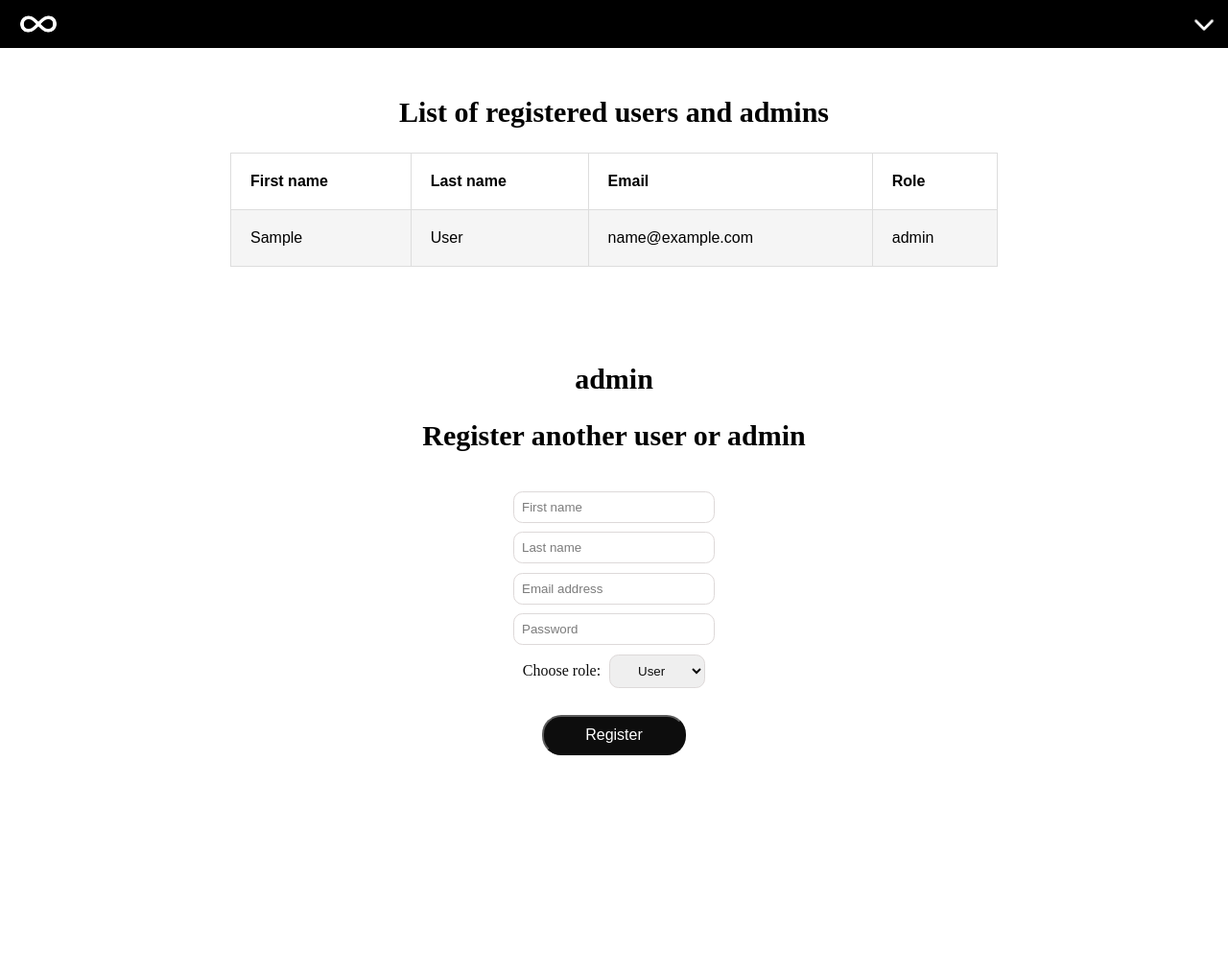
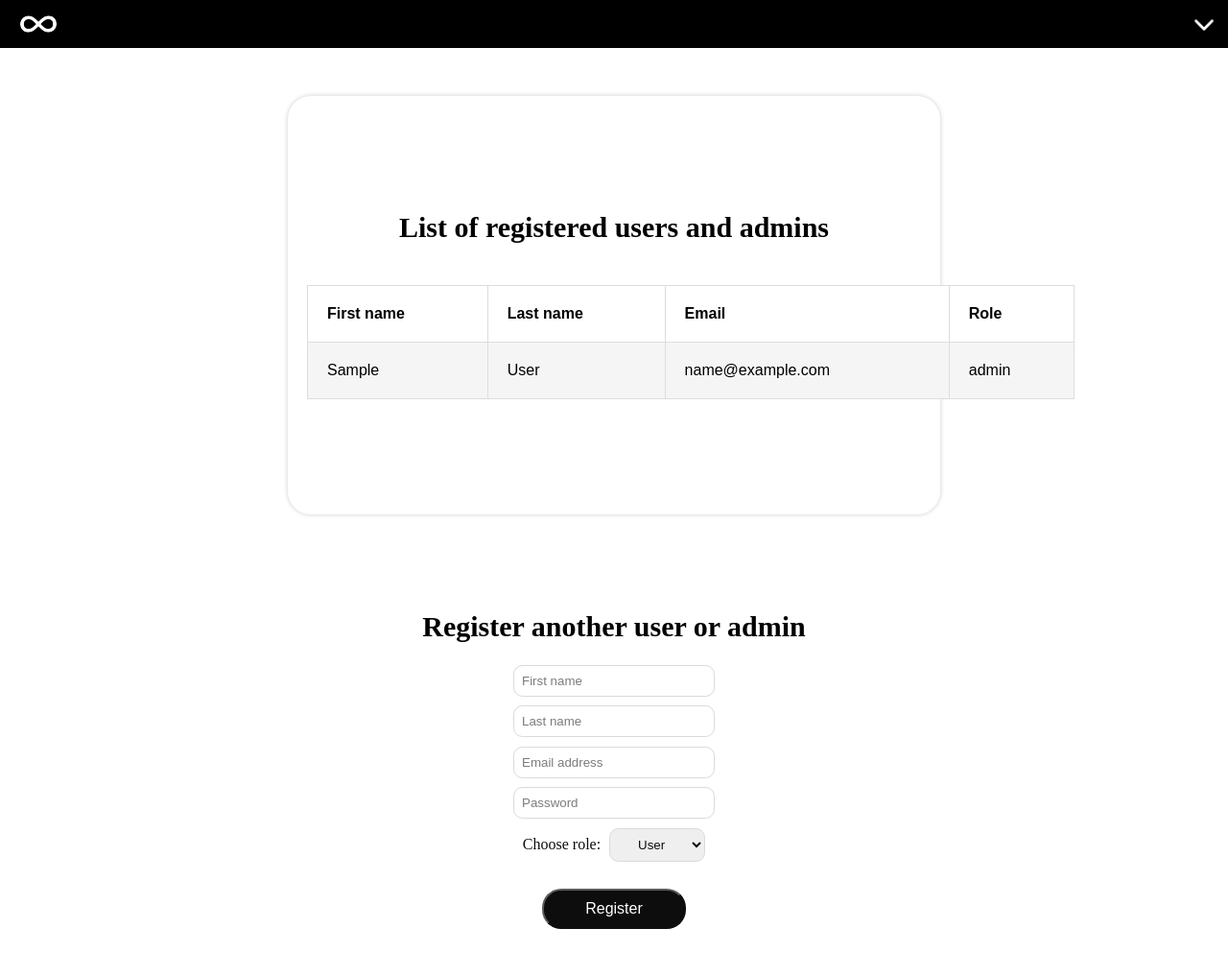
Before and after one commit to dlovric01/purs, a Flask app: template web/templates/register_another_user.html in a window 1280 px wide. Shown: the top 1017 px of the page at 96% size. Before the commit the page ends 787 px from the top, so only its background shows below. Run offline with Flask 2, Linux system fonts and the light colour scheme; the template is opened without the code that fills it: most values are stand-ins (such as "Sample title", 1, 10 or a date in 2020); some libraries are stand-ins or nearby versions.

Commit message:
ui polish

```diff
--- a/web/main.py
+++ b/web/main.py
@@ -47,7 +47,7 @@ def login():
             session['username'] = email
             return redirect(url_for('index')), 303
         else:
-            return render_template('login.html', error='Incorrect email or password')
+            return render_template('login.html', error='Incorrect email or password'), 400
 
 
 # registration page
@@ -70,7 +70,8 @@ def registracija():
         isEmailAlreadyInDb = cursor.fetchone()
         if isEmailAlreadyInDb:
             # User already exists
-            return render_template('register_another_user.html', error='This email is already in use')
+            users = getAllUsers(mysql)
+            return render_template('register_another_user.html', error='This email is already in use', users=users, user=user), 400
         else:
             # Insert the new user into the database
             query = "INSERT INTO users (firstName, lastName, email, password,role) VALUES (%s, %s, %s, UNHEX(SHA2(%s, 256)),%s)"
--- a/web/static/index/index.css
+++ b/web/static/index/index.css
@@ -171,21 +171,25 @@ body {
 
 .myChart1 {
     border: 1px solid gainsboro;
-    max-width: 600px;
+    max-width: 40%;
     margin: 20px;
     padding: 20px;
     flex: 1;
-    border-radius: 10px;
+    background-color: white;
+    border-radius: 1.5rem;
+    box-shadow: 0 0 5px rgba(0, 0, 0, 0.2);
 
 }
 
 .myChart2 {
     border: 1px solid gainsboro;
-    border-radius: 10px;
-    max-width: 600px;
+    max-width: 40%;
     margin: 20px;
     padding: 20px;
     flex: 1;
+    background-color: white;
+    border-radius: 1.5rem;
+    box-shadow: 0 0 5px rgba(0, 0, 0, 0.2);
 }
 
 
@@ -300,10 +304,12 @@ body {
 
 
 .monitorTemperature {
+    background-color: white;
+    border-radius: 1.5rem;
+    box-shadow: 0 0 5px rgba(0, 0, 0, 0.2);
     display: flex;
     flex-wrap: wrap;
     justify-content: space-between;
-    border: 1px solid silver;
     border-radius: 30px;
     margin-left: 50px;
     margin-right: 50px;
--- a/web/static/register/register.css
+++ b/web/static/register/register.css
@@ -135,3 +135,14 @@ input[type="email"]:hover,
 .navigateBack:hover {
     cursor: pointer;
 }
+
+.usersList {
+    background-color: white;
+    border-radius: 1.5rem;
+    box-shadow: 0 0 5px rgba(0, 0, 0, 0.2);
+    width: 50%;
+    margin: auto;
+    margin-top: 100px;
+    margin-bottom: 100px;
+    padding: 20px;
+}
--- a/web/templates/index.html
+++ b/web/templates/index.html
@@ -65,7 +65,7 @@
         <div class="monitorTemperatureTitle">
           Automatic temperature controller - House
         </div>
-        <div id="controllerDevicesNotConnected">Controller not connected</div>
+        <div id="controllerDevicesNotConnected">Controller unavailable</div>
       </div>
 
       <div class="monitorTemperatureRow" id="monitorTemperatureRow">
--- a/web/templates/register_another_user.html
+++ b/web/templates/register_another_user.html
@@ -3,18 +3,18 @@
   <head>
     <script src="https://cdnjs.cloudflare.com/ajax/libs/Chart.js/2.9.4/Chart.js"></script>
     <link rel="icon" href="/static/images/Infinity.png" />
-    <link rel="stylesheet" href="/static/register/register.css">
-    <link rel="stylesheet" href="/static/index/index.css">
+    <link rel="stylesheet" href="/static/register/register.css" />
+    <link rel="stylesheet" href="/static/index/index.css" />
     <meta charset="UTF-8" />
     <title>Ad infinitum</title>
     <script src="/static/index/index.js"></script>
-
   </head>
   <body>
-
     <div class="appbar">
       <div>
-     <a href="/">   <img  class="logo" src="static/images/infinity.png" class="logo" /></a>
+        <a href="/">
+          <img class="logo" src="static/images/infinity.png" class="logo"
+        /></a>
         <div class="welcome-title">{{user.firstName}} {{user.lastName}}</div>
       </div>
       <div class="dropdown">
@@ -24,16 +24,19 @@
           src="/static/images/ios-arrow-down.png"
         />
         <div class="dropdown-content">
-          <a class="registerButton" href="/register-another-user">Register another user</a>
+          <a class="registerButton" href="/register-another-user"
+            >Register another user</a
+          >
           <a class="logoutButton" href="/logout">Logout</a>
         </div>
       </div>
     </div>
-
-    </div>
-    <h2  style="text-align:center;margin-top: 100px;">List of registered users and admins</h2>
-
-    <table >
+    <div class="usersList">
+      <h2 style="text-align: center; margin-top: 100px">
+        List of registered users and admins
+      </h2>
+      <br />
+      <table>
         <tbody>
           <tr>
             <th>First name</th>
@@ -49,13 +52,12 @@
             <td>{{ user.role }}</td>
           </tr>
           {% endfor %}
-
         </tbody>
       </table>
-       <h2 style="text-align:center;margin-bottom: 0;">{{users.role}}</h2>
-       <h2 style="text-align:center;margin-bottom: 0;">Register another user or admin</h2>
-       <br>
-
+    </div>
+    <h2 style="text-align: center; margin-bottom: 0">
+      Register another user or admin
+    </h2>
     <form action="/register-another-user" method="post">
       <img src="static/images/infinity.png" class="logo" />
       <br />
@@ -74,20 +76,17 @@
       <br />
 
       <label for="role">Choose role:</label>
-        <select id="role" name="role" >
+      <select id="role" name="role">
         <option value="user">User</option>
         <option value="admin">Admin</option>
       </select>
       <br />
-        <br>
+      <br />
 
       {% if error %}
       <p class="error-message">{{error}}</p>
       {% endif %}
       <button class="mainButton">Register</button>
-
     </form>
-      </script>
-    </body>
   </body>
 </html>
```
Lines whose indentation alone changed are shown as unchanged.
